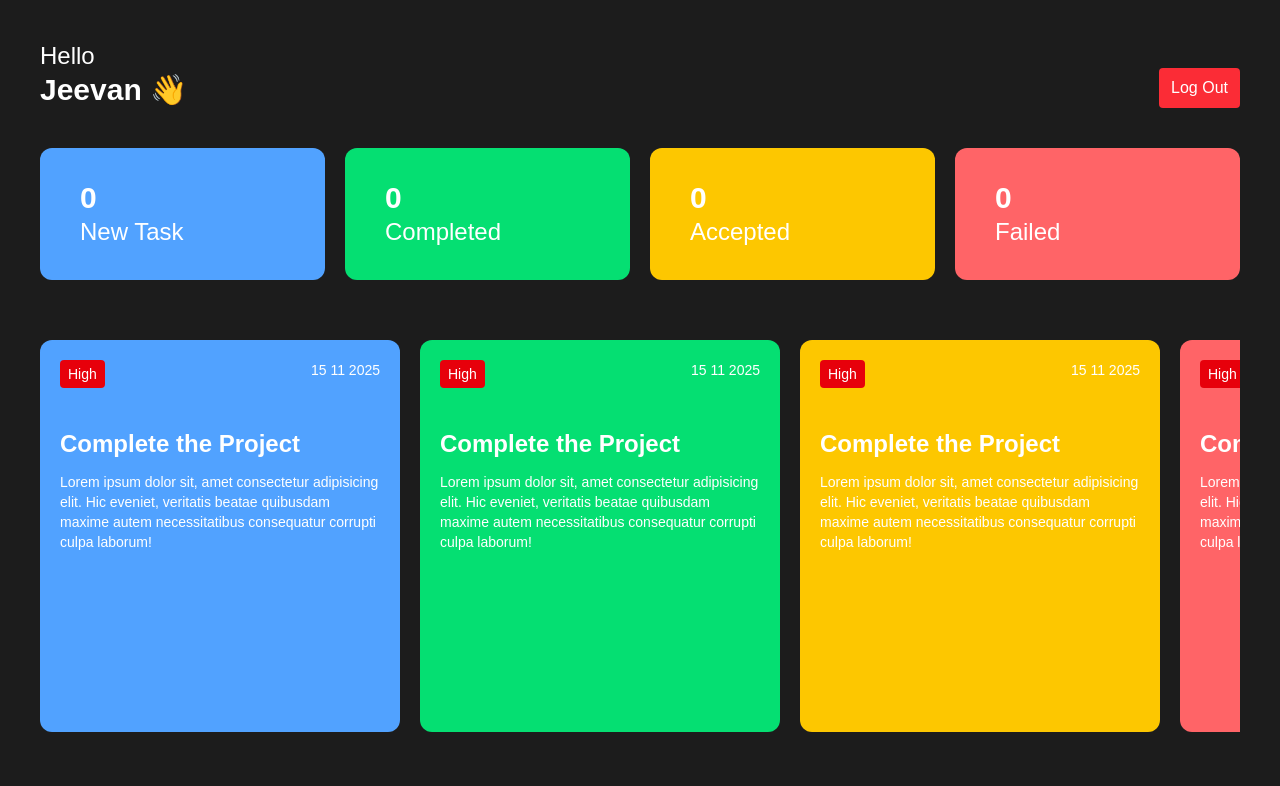
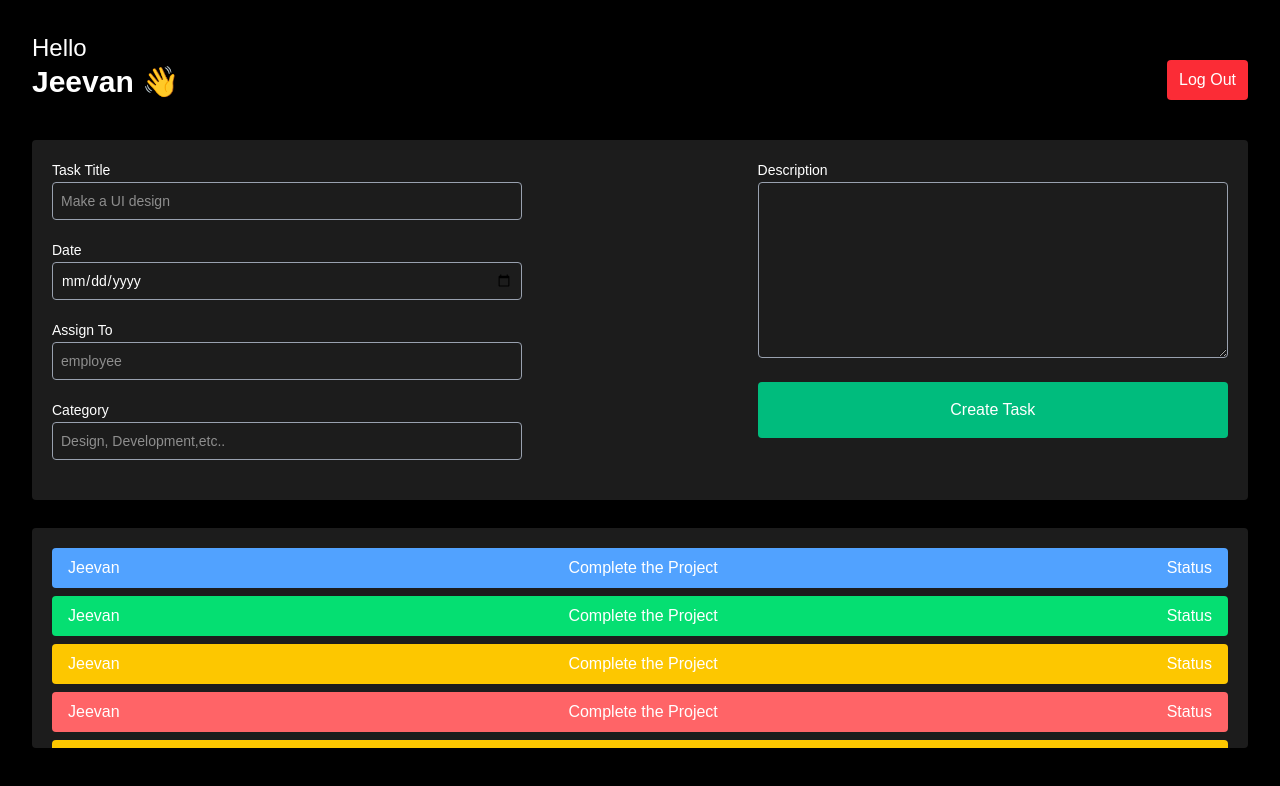
Before and after one commit to jeevanchavan/employee-management-system, a React (Vite) app: page / in a window 1280 px wide. Shown: the top 786 px of the page. Built offline with nearby package versions, Linux system fonts and the light colour scheme.

Commit message:
admin dashboard ui done

```diff
--- a/src/App.jsx
+++ b/src/App.jsx
@@ -1,12 +1,14 @@
 import React from 'react'
 import Login from './components/Auth/Login'
 import EmployeeDashboard from './components/Dashboard/EmployeeDashboard'
+import AdminDashboard from './components/Dashboard/AdminDashboard'
 
 const App = () => {
   return (
     <>
       {/* <Login /> */}
-      <EmployeeDashboard />
+      {/* <EmployeeDashboard /> */}
+      <AdminDashboard />
     </>
   )
 }
--- a/src/components/Dashboard/AdminDashboard.jsx
+++ b/src/components/Dashboard/AdminDashboard.jsx
@@ -0,0 +1,16 @@
+import React from 'react'
+import Header from '../other/Header'
+import CreateTask from '../other/CreateTask'
+import AllTask from '../other/AllTask'
+
+const AdminDashboard = () => {
+  return (
+    <div className='h-screen w-full p-8'>
+        <Header />
+        <CreateTask />
+        <AllTask />
+    </div>
+  )
+}
+
+export default AdminDashboard
--- /dev/null
+++ b/src/components/other/AllTask.jsx
@@ -0,0 +1,40 @@
+import React from 'react'
+
+const AllTask = () => {
+  return (
+    <div className='bg-[#1c1c1c] rounded mt-7 p-5 h-55 overflow-auto'>
+        <div className='bg-blue-400 mb-2 px-4 py-2 rounded flex justify-between'>
+            <h2>Jeevan</h2>
+            <h3>Complete the Project</h3>
+            <h5>Status</h5>
+        </div>
+        <div className='bg-green-400 mb-2 px-4 py-2 rounded flex justify-between'>
+            <h2>Jeevan</h2>
+            <h3>Complete the Project</h3>
+            <h5>Status</h5>
+        </div>
+        <div className='bg-yellow-400 mb-2 px-4 py-2 rounded flex justify-between'>
+            <h2>Jeevan</h2>
+            <h3>Complete the Project</h3>
+            <h5>Status</h5>
+        </div>
+        <div className='bg-red-400 mb-2 px-4 py-2 rounded flex justify-between'>
+            <h2>Jeevan</h2>
+            <h3>Complete the Project</h3>
+            <h5>Status</h5>
+        </div>
+        <div className='bg-yellow-400 mb-2 px-4 py-2 rounded flex justify-between'>
+            <h2>Jeevan</h2>
+            <h3>Complete the Project</h3>
+            <h5>Status</h5>
+        </div>
+        <div className='bg-red-400 mb-2 px-4 py-2 rounded flex justify-between'>
+            <h2>Jeevan</h2>
+            <h3>Complete the Project</h3>
+            <h5>Status</h5>
+        </div>
+    </div>
+  )
+}
+
+export default AllTask
--- /dev/null
+++ b/src/components/other/CreateTask.jsx
@@ -0,0 +1,36 @@
+import React from 'react'
+
+const CreateTask = () => {
+  return (
+    <div className='p-5 mt-10 rounded bg-[#1c1c1c]'>
+        <form className='flex flex-wrap w-full items-start justify-between'>
+            <div className='w-1/2'>
+                <div>
+                    <h3 className='text-sm text-gray-300 mb-0.5'>Task Title</h3>
+                    <input className='text-sm py-2 px-2 w-4/5 rounded outline-none bg-transparent border border-gray-400 mb-5' type="text" placeholder='Make a UI design' />
+                </div>
+                <div>
+                    <h3 className='text-sm text-gray-300 mb-0.5'>Date</h3>
+                    <input className='text-sm py-2 px-2 w-4/5 rounded outline-none bg-transparent border border-gray-400 mb-5 cursor-pointer' type="date" />
+                </div>
+                <div>
+                    <h3 className='text-sm text-gray-300 mb-0.5'>Assign To</h3>
+                    <input className='text-sm py-2 px-2 w-4/5 rounded outline-none bg-transparent border border-gray-400 mb-5' type="text" placeholder='employee' />
+                </div>
+                <div>
+                    <h3 className='text-sm text-gray-300 mb-0.5'>Category</h3>
+                    <input className='text-sm py-2 px-2 w-4/5 rounded outline-none bg-transparent border border-gray-400 mb-5' type="text" placeholder='Design, Development,etc..' />
+                </div>
+            </div>
+
+            <div className='flex flex-col items-start w-2/5'>
+                    <h3 className='text-sm text-gray-300 mb-0.5'>Description</h3>
+                    <textarea className='text-sm py-2 px-4 w-full h-44 rounded outline-none bg-transparent border border-gray-400 mb-6' name="" id=""></textarea>
+                    <button className='bg-emerald-500 hover:bg-emerald-600 px-5 py-4 rounded w-full font-medium cursor-pointer border-none'>Create Task</button>
+            </div>
+        </form>
+    </div>
+  )
+}
+
+export default CreateTask
```
